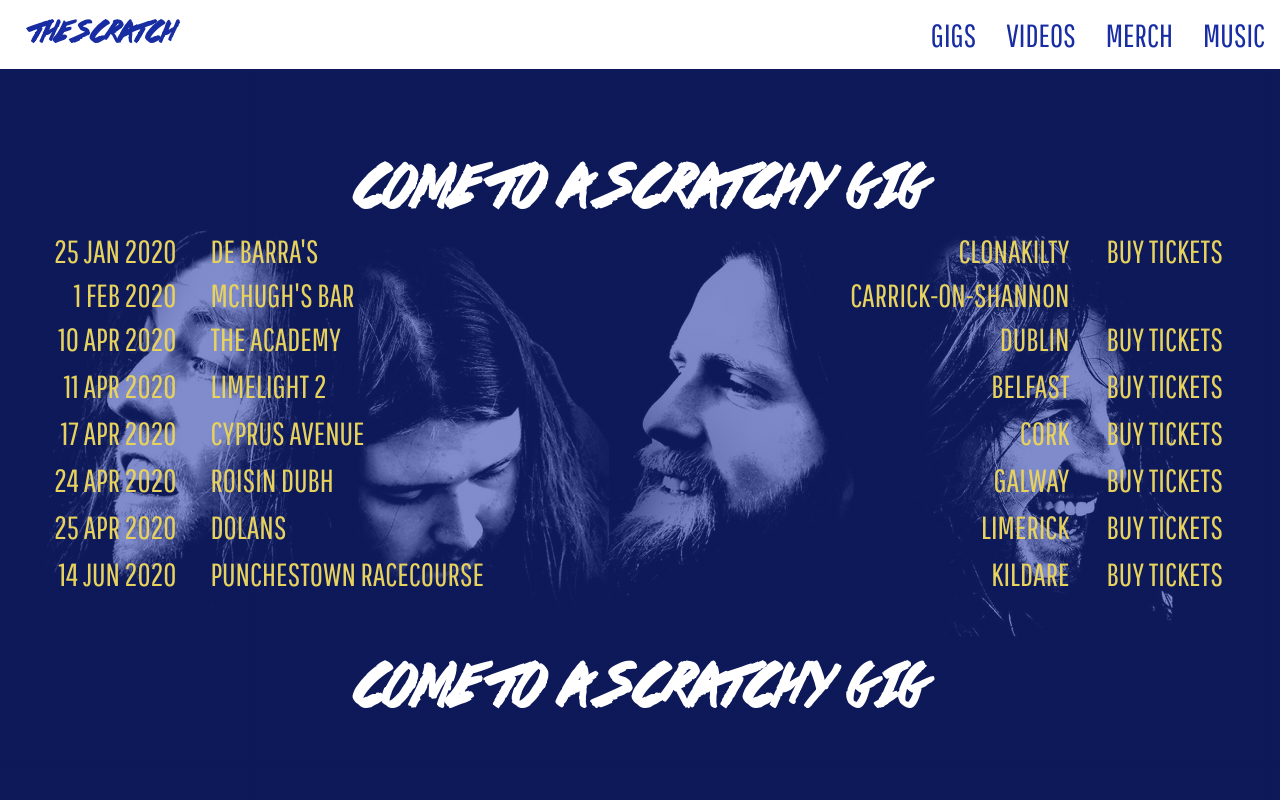
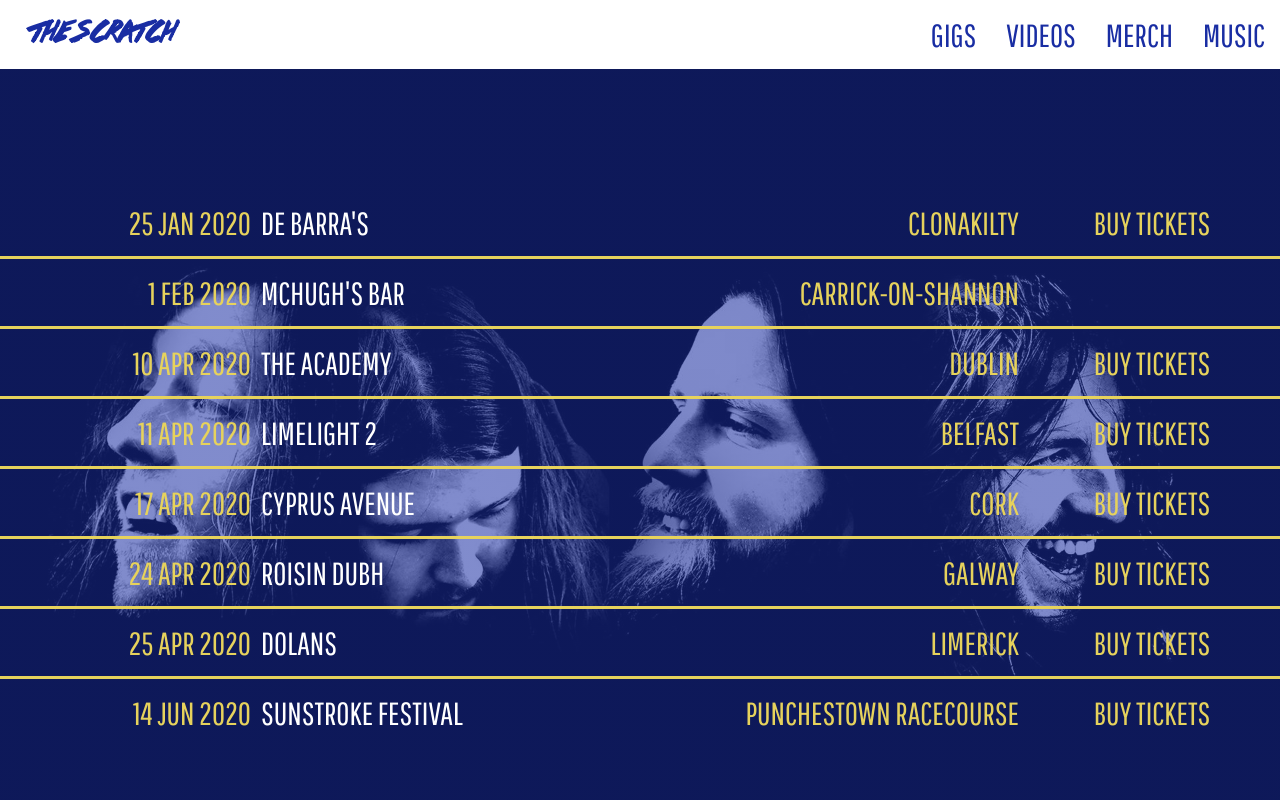
Before and after one commit to keoghpe/react-scratch, a React (Create React App) app: page /gigs in a window 1280 px wide. Shown: the top 800 px of the page. Built offline with nearby package versions, Linux system fonts and the light colour scheme.

Commit message:
Update gig list

```diff
--- a/src/App.js
+++ b/src/App.js
@@ -9,33 +9,37 @@
 import {Switch, Route, Link} from 'react-router-dom'
 
 const Home = () => (
-  <section className="headerSection">
+  <section className="birdSection">
     <Bird/>
   </section>
 )
 
 const Gigs = () => (
   <section className="gigSection">
-    <h2>Come to a scratchy gig</h2>
     <table>
       <GigList/>
     </table>
-    <h2>Come to a scratchy gig</h2>
   </section>
 )
 
 const Videos = () => (
-  <section>
+  <section className="videoSection">
     <VideoSection/>
   </section>
 )
 
+const ARTIST_ID = '6BCpGC485tSshwjemmeAmd';
 const Music = () => (
-  <section>
+  <section className="musicSection">
+    <iframe src={`https://open.spotify.com/follow/1/?uri=spotify:artist:${ARTIST_ID}&size=detail&theme=dark`}
+      className={'spotifyFollow'}
+            scrolling="no"
+            frameBorder="0" style={{border: 'none', overflow: 'hidden'}}
+            allowTransparency="true"></iframe>
     <SpotifyPlayer
       theme="white"
       view="coverart"
-      uri="spotify:artist:6BCpGC485tSshwjemmeAmd"/>
+      uri={`spotify:artist:${ARTIST_ID}`}/>
   </section>
 )
 
--- a/src/App.scss
+++ b/src/App.scss
@@ -9,6 +9,8 @@
 @import url('https://fonts.googleapis.com/css?family=Pathway+Gothic+One&display=swap');
 
 $background-color: #192da3;
+$secondary-color: #E6D25C;
+
 $primary-font: 'Pathway Gothic One', sans-serif;
 
 @import "styles/gigs";
@@ -48,7 +50,7 @@
     padding: 15px;
   }
 
-  ul  {
+  ul {
     float: right;
     li {
       list-style: none;
@@ -56,6 +58,16 @@
       font-family: $primary-font;
       text-transform: uppercase;
       font-size: 2rem;
+    }
+  }
+
+  @media only screen and (max-width: 600px) {
+    h3 {
+      float: none;
+    }
+
+    ul {
+      float: none;
     }
   }
 }
@@ -82,28 +94,45 @@
   text-align: center;
 }
 
-iframe {
-  width: 100vw;
-  height: 100vh;
+.birdSection {
+  height: 80vh;
+  padding-bottom: 30px;
 }
 
-.SpotifyPlayer {
-  max-width: 500px;
-  margin: auto;
+.videoSection iframe {
+  width: 100vw;
+  height: 80vh;
+}
+
+.musicSection {
+  height: 80vh;
+  background-color: rgb(14, 14, 15);
+  position: relative;
+
+  .spotifyFollow {
+    position: absolute;
+    top: 15px;
+    left: 15px;
+  }
+
+  @media only screen and (max-width: 900px) {
+    .spotifyFollow {
+      display: none;
+    }
+  }
+
+  .SpotifyPlayer {
+    width: 100%;
+    height: 100%;
+    max-width: 500px;
+    margin: auto;
+  }
 }
 
 img {
   max-width: 100vw;
 }
 
-.headerSection {
-  padding-bottom: 30px;
-}
-
-.buyNow {
-  width: 15%;
-}
-
 .merchSection a h2 {
   margin: 15px;
   color: #E6D25C;
--- a/src/components/GigList.js
+++ b/src/components/GigList.js
@@ -47,8 +47,8 @@
     },
     {
       date: '14 Jun 2020',
-      venue: 'Punchestown Racecourse',
-      location: 'Kildare',
+      venue: 'Sunstroke Festival',
+      location: 'Punchestown Racecourse',
       link: 'https://www.sunstrokeireland.com/tickets',
       onSale: true
     },
@@ -58,27 +58,19 @@
 }
 
 const Gig = ({link, date, venue, location, onSale}) => (
-  <tr>
+  <tr className={onSale ? 'hasLink' : ''} onClick={() => { window.open(link, '_blank')}}>
     <td className="gigDate">
-      <a href={link} target="_blank">
-        {date}
-      </a>
+      {date}
     </td>
     <td className="gigVenue">
-      <a href={link} target="_blank">
-        {venue}
-      </a>
+      {venue}
     </td>
     <td className="gigLocation">
-      <a href={link} target="_blank">
-        {location}
-      </a>
+      {location}
     </td>
     <td className="buyNow">
       {onSale &&
-      <a href={link} target="_blank">
-        <td>Buy Tickets</td>
-      </a>
+      <span>Buy Tickets</span>
       }</td>
   </tr>
 );
--- a/src/styles/_bird.scss
+++ b/src/styles/_bird.scss
@@ -9,23 +9,23 @@
 * animation rotate-scale-up
 * ----------------------------------------
 */
-@keyframes rotate-scale-up {
-  0% {
-    transform: scale(1) rotateZ(0);
-  }
-  50% {
-    transform: scale(2) rotateZ(180deg);
-  }
-  100% {
-    transform: scale(1) rotateZ(360deg);
-  }
-}
+//@keyframes rotate-scale-up {
+//  0% {
+//    transform: scale(1) rotateZ(0);
+//  }
+//  50% {
+//    transform: scale(2) rotateZ(180deg);
+//  }
+//  100% {
+//    transform: scale(1) rotateZ(360deg);
+//  }
+//}
 
 svg {
   max-width: 90vh;
   margin: auto;
   display: block;
-  animation: rotate-scale-up 0.65s linear both;
+  //animation: rotate-scale-up 0.65s linear both;
 }
 .cls-1{fill:#fff;}.cls-2{fill:#a8942f;}.cls-3{fill:$background-color;}
 
--- a/src/styles/_gigs.scss
+++ b/src/styles/_gigs.scss
@@ -1,5 +1,4 @@
 .gigSection {
-  min-height: 100vh;
   background: linear-gradient(
                   rgba(25, 45, 163, 0.55),
                   rgba(25, 45, 163, 0.55)
@@ -11,41 +10,79 @@
   );
   background-size: contain;
   background-repeat: no-repeat;
-  /*background-position: 0% 0%;*/
+  background-position: center;
   color: white;
   position: relative;
-  padding-top: 30px;
-  padding-bottom: 60px;
+  padding-top: 120px;
+  padding-bottom: 120px;
 }
 
-.gigSection h2 {
-  color: white;
-}
-
-.gigSection a {
-  color: #E6D25C;
-  font-family: $primary-font;
-  font-size: 2rem;
-  text-transform: uppercase;
-  width: 100%;
-}
 
 table {
   text-align: left;
   margin: auto;
   width: 100%;
+  border-collapse: collapse;
+  border-spacing: 0 1em;
+}
+
+.gigSection tr {
+  color: $secondary-color;
+  font-family: $primary-font;
+  font-size: 2rem;
+  text-transform: uppercase;
+  vertical-align: top;
+  border-bottom: $secondary-color 3px solid;
+
+  &:last-child {
+    border-bottom: none;
+  }
+
+  td {
+    padding: 15px 5px;
+  }
+
+  &.hasLink:hover {
+    cursor: pointer;
+    background-color: rgba(0, 0, 0, 0.3);
+  }
 }
 
 .gigDate {
-  width: 15%;
+  width: 20%;
   text-align: right;
 }
 
 .gigVenue {
-  width: 35%;
+  width: 27.5%;
+  color: white;
 }
 
 .gigLocation {
-  width: 35%;
+  width: 32.5%;
   text-align: right;
 }
+
+.buyNow {
+  width: 20%;
+  text-align: center;
+}
+
+@media only screen and (max-width: 600px) {
+  .gigSection {
+    padding-top: 30px;
+  }
+
+  .gigVenue, .gigLocation {
+    width: 65%;
+    display: block;
+    text-align: left;
+  }
+
+  tr td.gigVenue {
+    padding-bottom: 0;
+  }
+  tr td.gigLocation {
+    padding-top: 0;
+  }
+}
```
